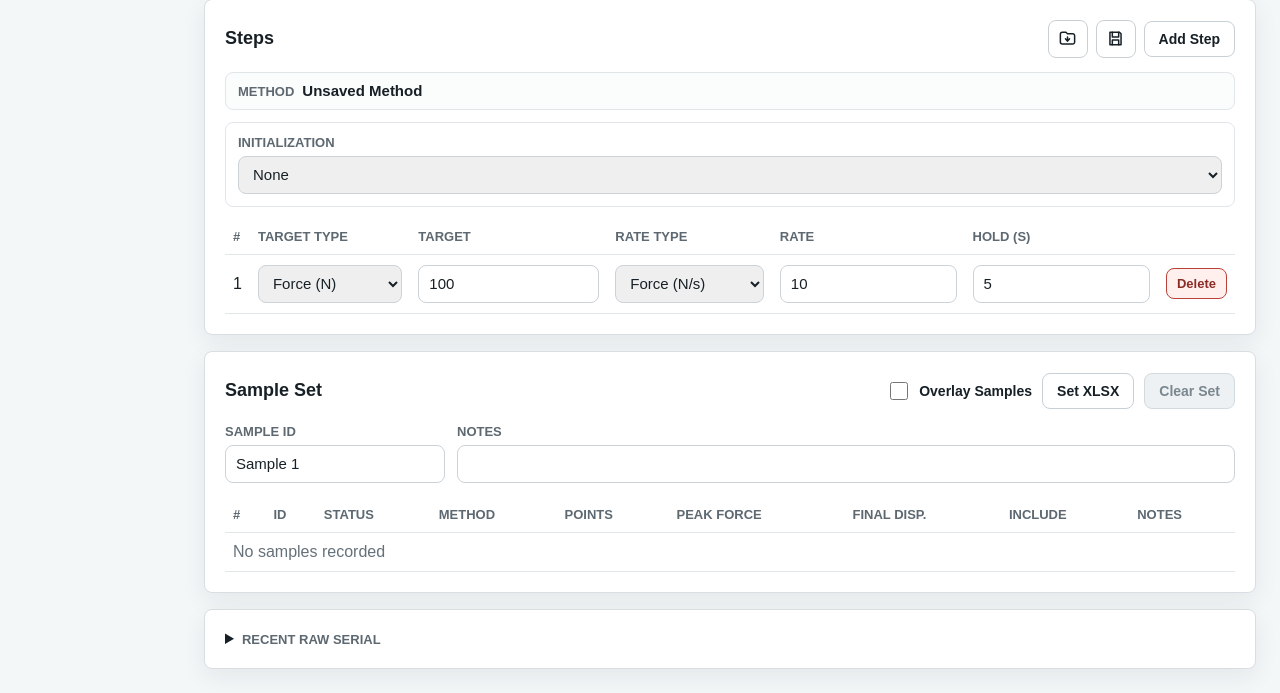
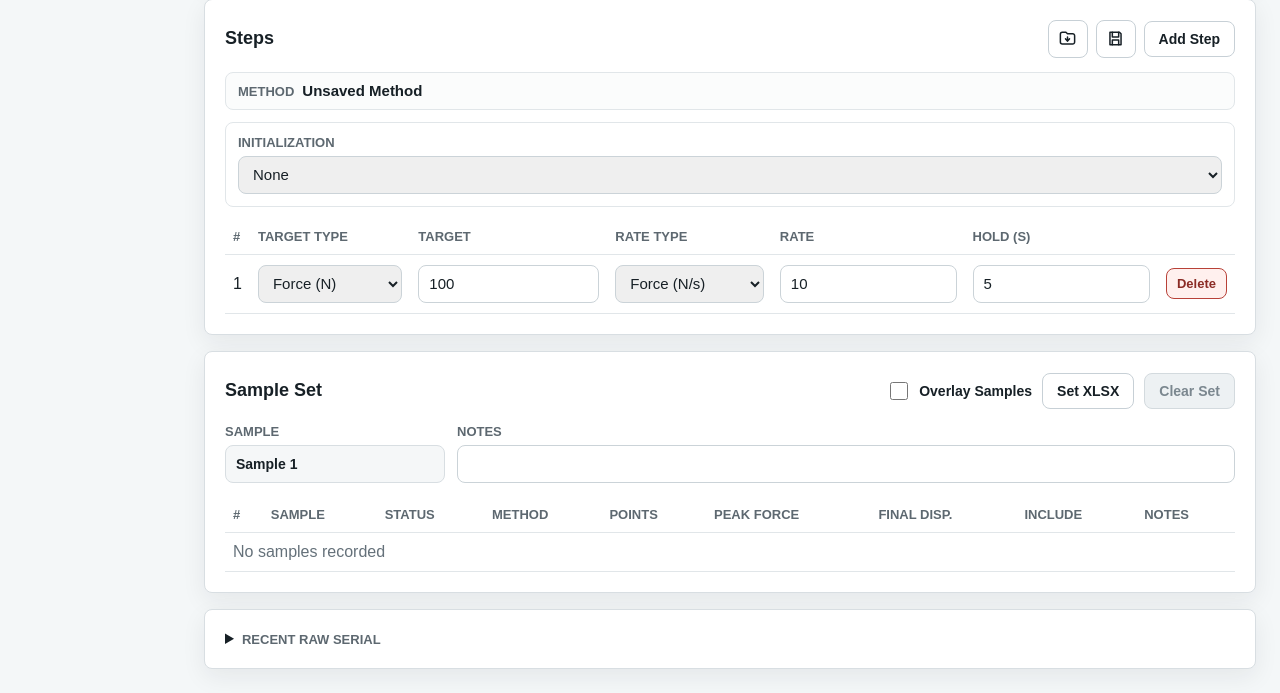
Before and after one commit to tporyzala/tensile-tester, a FastAPI app: page /test in a window 1280 px wide. Shown: the part 933-1626 px from the top of the page. Run offline with FastAPI, Linux system fonts and the light colour scheme; data that the repository does not hold is empty; some libraries are stand-ins or nearby versions.

Commit message:
feat: update sample ID handling and display in UI, enhance test metadata parsing

```diff
--- a/src/app/static/styles.css
+++ b/src/app/static/styles.css
@@ -628,6 +628,19 @@ input[type="range"] {
   accent-color: #176a8f;
 }
 
+.readonly-value {
+  display: flex;
+  align-items: center;
+  min-height: 38px;
+  border: 1px solid #d8dee2;
+  border-radius: 8px;
+  padding: 8px 10px;
+  background: #f5f7f8;
+  color: #172026;
+  font-size: 14px;
+  font-weight: 800;
+}
+
 .toggle-control.compact {
   min-height: 0;
   font-size: 12px;
--- a/src/app/static/test.html
+++ b/src/app/static/test.html
@@ -210,8 +210,8 @@
           </div>
           <div class="sample-run-controls" aria-label="Sample setup">
             <label class="field-control">
-              <span class="label">Sample ID</span>
-              <input id="sample-id" class="table-input" type="text" maxlength="64">
+              <span class="label">Sample</span>
+              <span id="sample-id" class="readonly-value">Sample 1</span>
             </label>
             <label class="field-control field-control-wide">
               <span class="label">Notes</span>
@@ -223,7 +223,7 @@
               <thead>
                 <tr>
                   <th>#</th>
-                  <th>ID</th>
+                  <th>Sample</th>
                   <th>Status</th>
                   <th>Method</th>
                   <th>Points</th>
--- a/src/app/static/test.js
+++ b/src/app/static/test.js
@@ -25,7 +25,6 @@ let plotCursor = 0;
 let plotResetId = null;
 let plotRefreshInFlight = false;
 let plotGeneration = 0;
-let lastSubmittedSampleId = "";
 let lastMachine = {};
 let calibrationPoints = [];
 let calibrationFit = null;
@@ -363,7 +362,6 @@ function updateButtons(status) {
   $("stop-button").disabled = commandInFlight || !(active || status === "FAULT");
   $("add-step-button").disabled = setupBusy;
   $("clear-samples-button").disabled = setupBusy || blocked || samples.length === 0;
-  $("sample-id").disabled = setupBusy || motionInFlight || zeroingInFlight || calibrationBusy || !readyForSetupActions;
   $("sample-notes").disabled = setupBusy || motionInFlight || zeroingInFlight || calibrationBusy || !readyForSetupActions;
   for (const slider of motionSliders()) {
     slider.disabled = setupControlsDisabled;
@@ -561,20 +559,14 @@ function updateSampleSet(sampleSet) {
 
 function updateSampleDefaults(sampleSet) {
   const nextSampleId = sampleSet.next_sample_id || "Sample 1";
-  const sampleInput = $("sample-id");
+  const sampleDisplay = $("sample-id");
   const notesInput = $("sample-notes");
   const activeSample = sampleSet.active_sample;
-  const canReplace =
-    !sampleInput.value ||
-    sampleInput.value === sampleInput.dataset.defaultValue ||
-    (!activeSample && lastSubmittedSampleId && sampleInput.value === lastSubmittedSampleId);
-  if (canReplace) {
-    sampleInput.value = nextSampleId;
-    sampleInput.dataset.defaultValue = nextSampleId;
-    if (!activeSample && lastSubmittedSampleId) {
-      notesInput.value = "";
-      lastSubmittedSampleId = "";
-    }
+  const previousSampleId = sampleDisplay.dataset.defaultValue || "";
+  sampleDisplay.textContent = activeSample?.sample_id || nextSampleId;
+  sampleDisplay.dataset.defaultValue = nextSampleId;
+  if (!activeSample && previousSampleId && previousSampleId !== nextSampleId) {
+    notesInput.value = "";
   }
 }
 
@@ -1322,8 +1314,6 @@ async function loadSelectedMethod() {
 
 async function startTest() {
   readStepsFromTable();
-  const sampleId = $("sample-id").value.trim();
-  lastSubmittedSampleId = sampleId;
   const motionUpdated = await sendMotionUpdate();
   if (!motionUpdated) {
     return;
@@ -1339,7 +1329,6 @@ async function startTest() {
         steps,
         method_snapshot: currentMethodSnapshot(),
         sample: {
-          id: sampleId,
           notes: $("sample-notes").value.trim(),
         },
       }),
```
Also changed, not shown: src/tests/test_multisample.py (+7 -0 lines), src/README.md.
